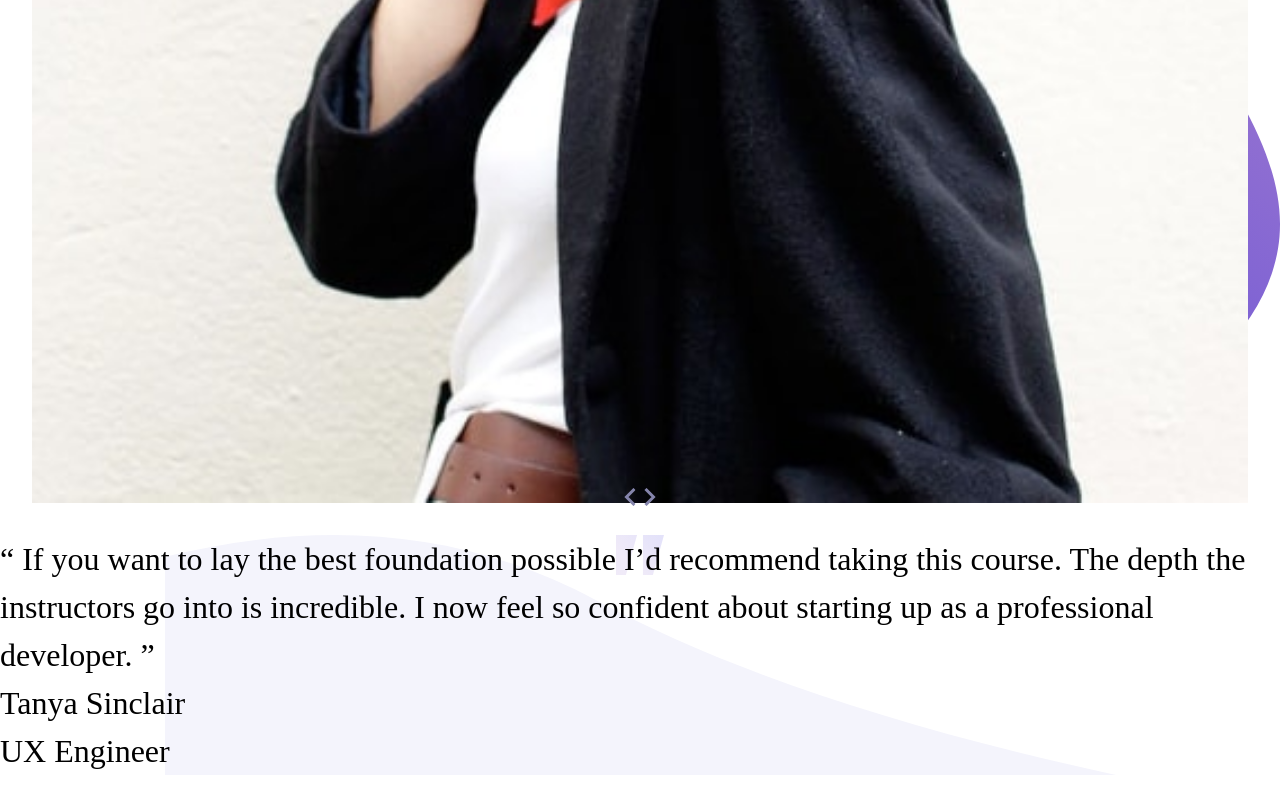
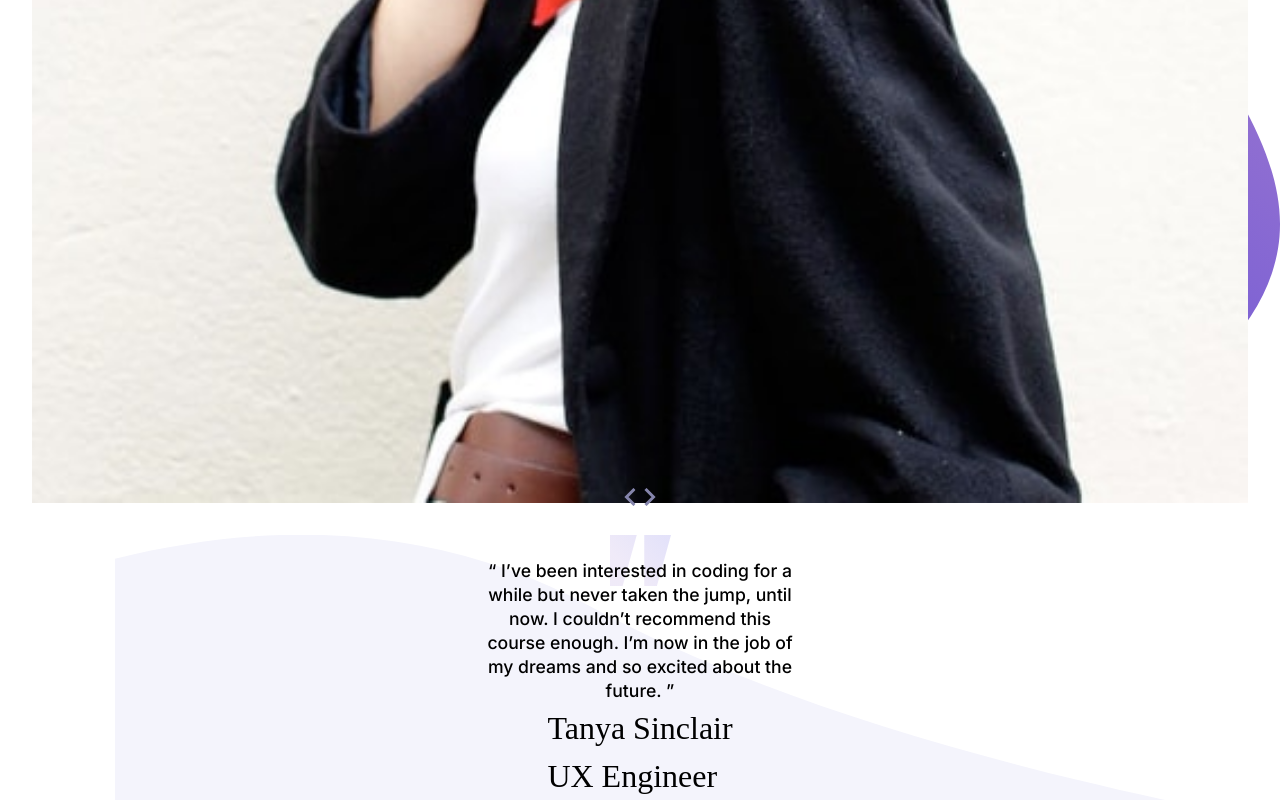
Before and after one commit to mrcordova/coding-bootcamp-testimonials-slider, a plain HTML site: page index.html in a window 1280 px wide. Shown: the part 745-1545 px from the top of the page. Before the commit the page ends 1520 px from the top, so only its background shows below. Drawn offline with Linux system fonts and the light colour scheme.

Commit message:
font size for para and image size

```diff
--- a/css/style.css
+++ b/css/style.css
@@ -58,6 +58,9 @@ main {
 }
 .testimonial-container {
   flex: 1;
+  display: flex;
+  flex-direction: column;
+  align-items: center;
   background: url("../images/pattern-curve.svg") no-repeat bottom / contain;
 }
 .slider-buttons {
@@ -66,10 +69,16 @@ main {
   left: 50%;
   transform: translateX(-50%);
 }
-.slider-buttons > button {
+.slider-buttons > button:hover {
+  cursor: pointer;
   /* height: fit-content; */
 }
 
 .quote {
-  background: url("../images/pattern-quotes.svg") no-repeat top center / 3rem;
+  padding-block-start: 1.5rem;
+  line-height: 1.37;
+  font-size: 1.1rem;
+  width: 27ch;
+  text-align: center;
+  background: url("../images/pattern-quotes.svg") no-repeat top center / 3.8rem;
 }
--- a/index.html
+++ b/index.html
@@ -47,10 +47,10 @@
         </div>
       </div>
       <div class="testimonial-container">
-        <p class="quote">
-          “ If you want to lay the best foundation possible I’d recommend taking
-          this course. The depth the instructors go into is incredible. I now
-          feel so confident about starting up as a professional developer. ”
+        <p class="quote inter-500">
+          “ I’ve been interested in coding for a while but never taken the jump,
+          until now. I couldn’t recommend this course enough. I’m now in the job
+          of my dreams and so excited about the future. ”
         </p>
         <div>
           <p>Tanya Sinclair</p>
@@ -60,9 +60,9 @@
       <!-- <div>
         <img src="./images/image-john.jpg" alt="john picture" />
         <p>
-          “ I’ve been interested in coding for a while but never taken the jump,
-          until now. I couldn’t recommend this course enough. I’m now in the job
-          of my dreams and so excited about the future. ”
+          “ If you want to lay the best foundation possible I’d recommend taking
+          this course. The depth the instructors go into is incredible. I now
+          feel so confident about starting up as a professional developer. ”
         </p>
         <div>
           <h1>John Tarkpor</h1>
```
